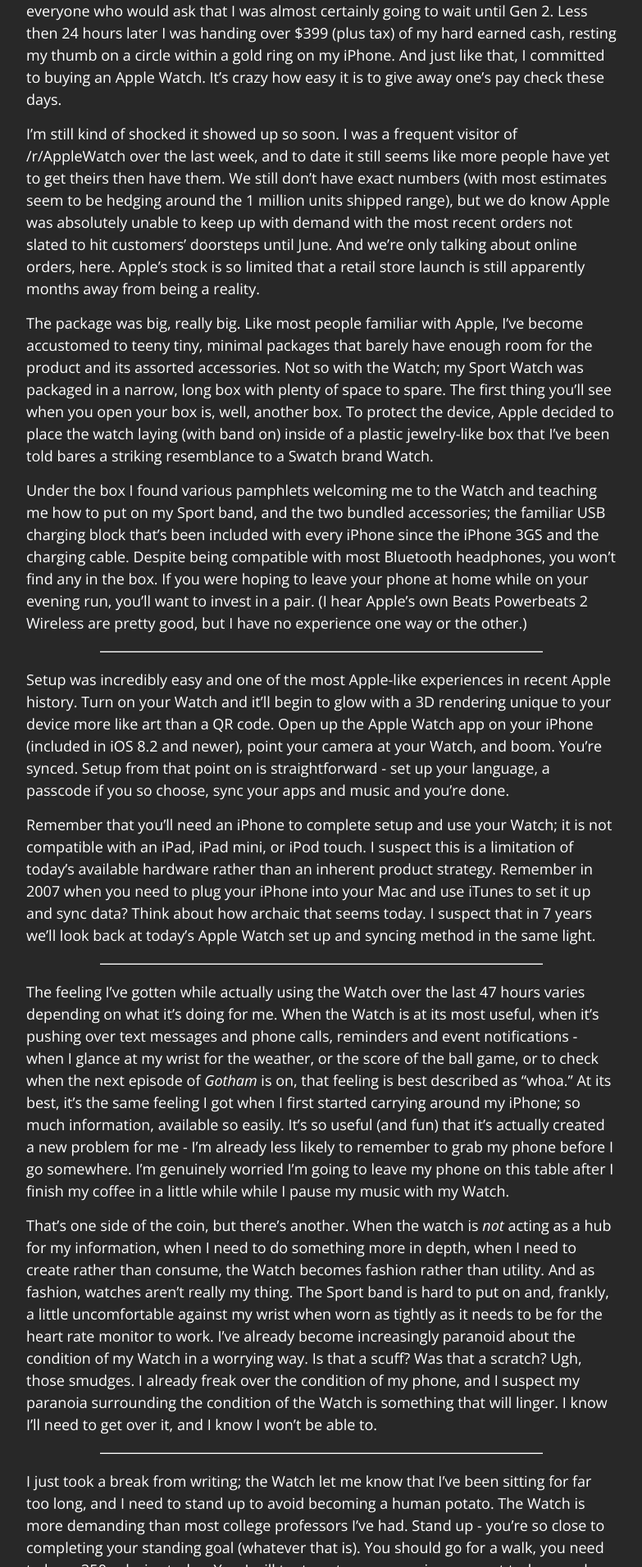
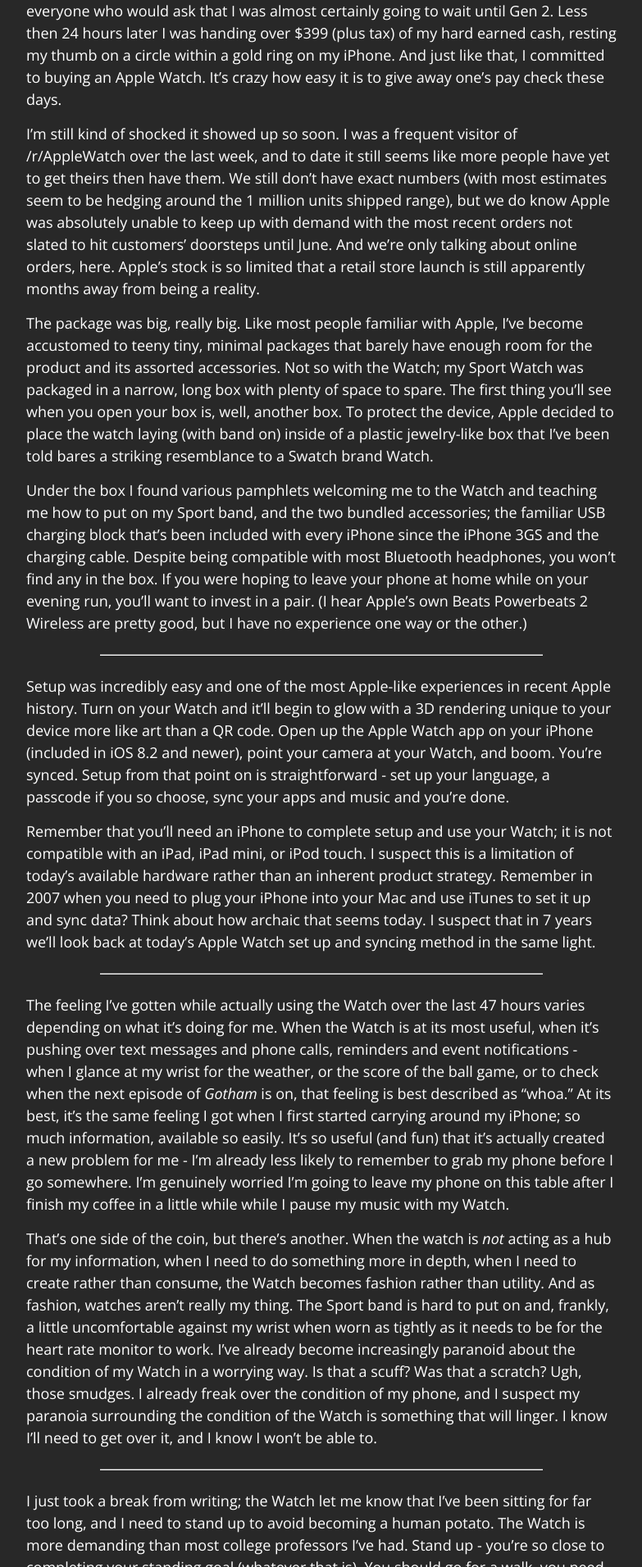
Before and after one commit to derfbwh/derfbwh.github.io, a Jekyll site: the page built from index.html, in a window 1280 px wide. Shown: the part 4488-6400 px from the top of the page at 82% size, without its empty margins (248-1031 px from the left). Built offline with Jekyll 4.4.1, drawn with Linux system fonts in a browser that asks for light colours; Markdown is read by kramdown in place of the engine named in the settings; the list of posts is cut into pages by our own code.

Commit message:
layout-update

```diff
--- a/public/css/poole.css
+++ b/public/css/poole.css
@@ -136,8 +136,8 @@
   position: relative;
     margin-left: auto;
     margin-right: auto;
-	margin-top:1rem;
-	margin-bottom:1rem;
+	margin-top:1.2rem;
+	margin-bottom:1.2rem;
 	border: 0;
   border-top: 1px solid #757575;
   border-bottom: 1px solid #fff;
```
